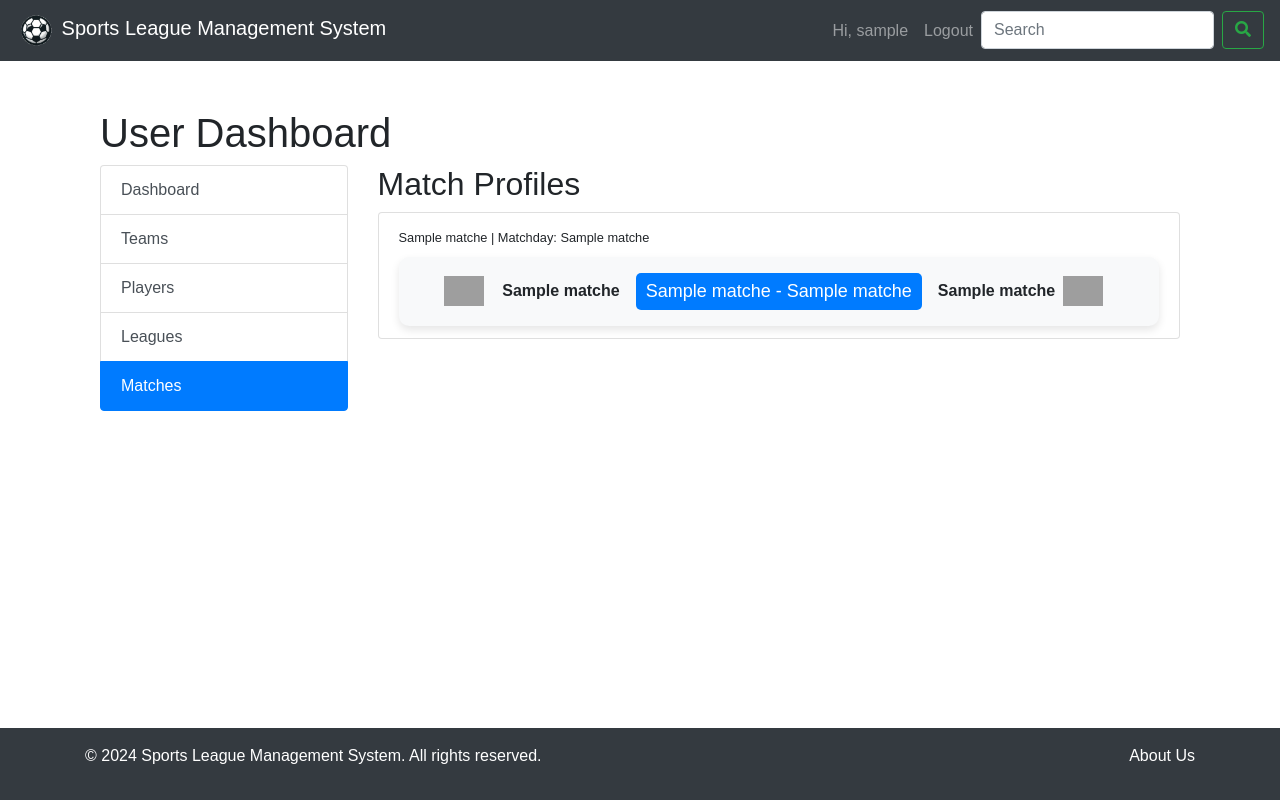
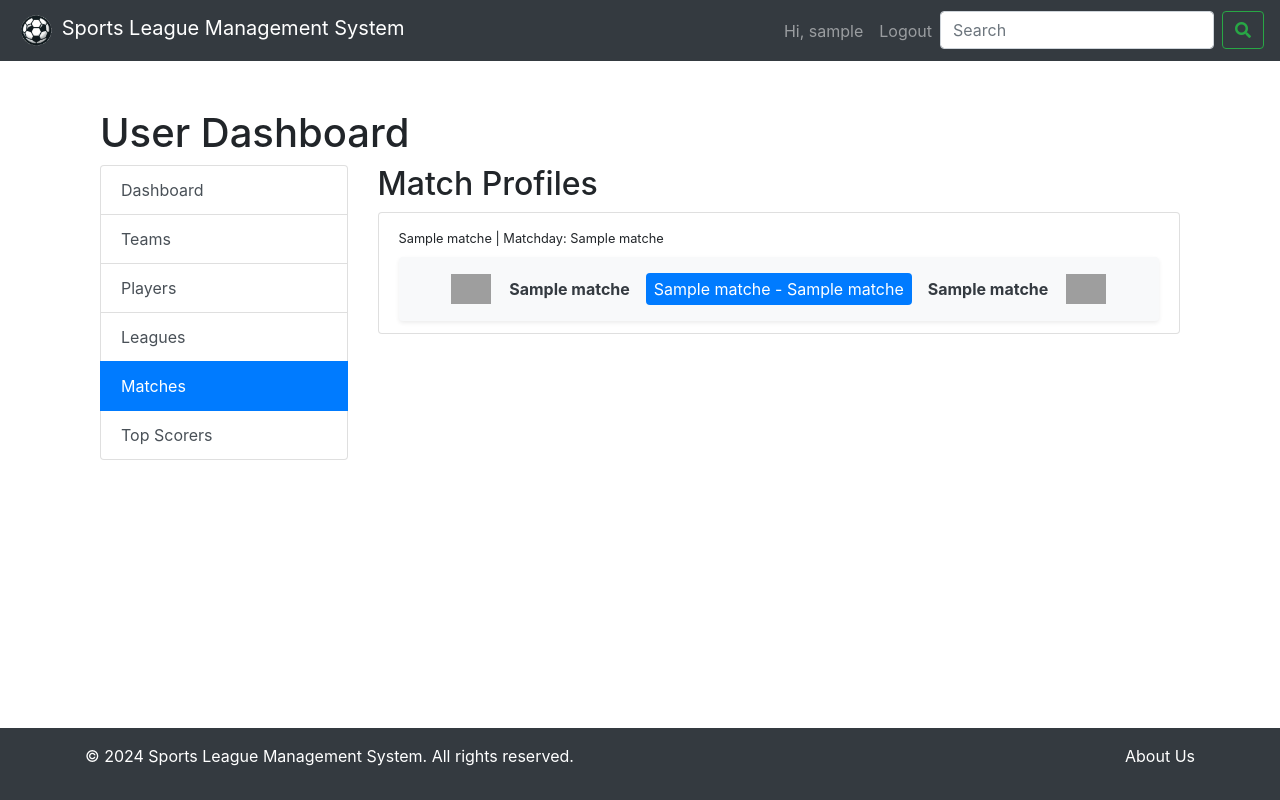
Before and after one commit to kaimg/Sports-League-Management-System, a Flask app: page /user/matches in a window 1280 px wide. Run offline with Flask 3, Linux system fonts and the light colour scheme; the visitor is signed in with stand-in values (Sample User, id 1); a database or web service that is not in the repository returns one stand-in record (values such as "Sample title"); some libraries are stand-ins or nearby versions; grey boxes are pictures that could not be loaded.

Commit message:
Add top scorers menu
Add table scorers to db
Change match profile based on new data

```diff
--- a/templates/user_dashboard.html
+++ b/templates/user_dashboard.html
@@ -11,6 +11,7 @@
                 <a href="{{ url_for('user.user_players') }}" class="list-group-item list-group-item-action {% if request.endpoint == 'user.user_players' %}active{% endif %}">Players</a>
                 <a href="{{ url_for('user.user_leagues') }}" class="list-group-item list-group-item-action {% if request.endpoint == 'user.user_leagues' %}active{% endif %}">Leagues</a>
                 <a href="{{ url_for('user.user_matches') }}" class="list-group-item list-group-item-action {% if request.endpoint == 'user.user_matches' %}active{% endif %}">Matches</a>
+                <a href="{{ url_for('user.user_scorers') }}" class="list-group-item list-group-item-action {% if request.endpoint == 'user.user_scorers' %}active{% endif %}">Top Scorers</a>
             </div>
         </div>
         <div class="col-md-9">
--- a/templates/user_matches.html
+++ b/templates/user_matches.html
@@ -9,36 +9,16 @@
                     <small>{{ match[5] }} | Matchday: {{ match[8] }}</small>
                 </div>
             </div>
-            <div class="d-flex justify-content-center align-items-center match-result-box p-3">
-                <img src="{{ match[6] }}" alt="{{ match[1] }} Logo" class="team-logo">
-                <strong class="mx-2">{{ match[1] }}</strong>
-                <span class="match-score-box mx-2">{{ match[3] }} - {{ match[4] }}</span>
-                <strong class="mx-2">{{ match[2] }}</strong>
-                <img src="{{ match[7] }}" alt="{{ match[2] }} Logo" class="team-logo">
+            <div class="d-flex justify-content-center align-items-center match-result-box p-3 bg-light rounded shadow-sm">
+                <a href="{{ url_for('user.profile_match', match_id=match[0]) }}" class="d-flex align-items-center text-dark">
+                    <img src="{{ match[6] }}" alt="{{ match[1] }} Logo" style="height: 30px; margin-right: 10px;">
+                    <strong class="mx-2">{{ match[1] }}</strong>
+                    <span class="match-score-box mx-2 bg-primary text-white px-2 py-1 rounded">{{ match[3] }} - {{ match[4] }}</span>
+                    <strong class="mx-2">{{ match[2] }}</strong>
+                    <img src="{{ match[7] }}" alt="{{ match[2] }} Logo" style="height: 30px; margin-left: 10px;">
+                </a>
             </div>
         </li>
     {% endfor %}
 </ul>
-
-<style>
-    body {
-        font-family: 'Arial', sans-serif;
-    }
-    .match-result-box {
-        background-color: #f8f9fa;
-        border-radius: 10px;
-        box-shadow: 0 4px 8px rgba(0, 0, 0, 0.1);
-    }
-    .team-logo {
-        height: 30px;
-        margin-right: 10px;
-    }
-    .match-score-box {
-        background-color: #007bff;
-        color: #fff;
-        padding: 5px 10px;
-        border-radius: 5px;
-        font-size: 18px;
-    }
-</style>
 {% endblock %}
--- a/templates/user_teams.html
+++ b/templates/user_teams.html
@@ -35,4 +35,4 @@
         {% endif %}
     </ul>
 </nav>
-{% endblock %}
+{% endblock %}use
--- a/user_routes.py
+++ b/user_routes.py
@@ -112,7 +112,6 @@ def user_matches():
 
 
 
-
 @user_bp.route('/team/<int:team_id>')
 @login_required
 def profile_team(team_id):
@@ -189,50 +188,40 @@ def profile_match(match_id):
 
     cur.execute("""
         SELECT m.match_id,
-               t1.name AS team1_name,
-               t2.name AS team2_name,
-               COALESCE(s1.total_score, 0) AS team1_score,
-               COALESCE(s2.total_score, 0) AS team2_score,
-               m.date, m.location
+               t1.name AS home_team_name,
+               t2.name AS away_team_name,
+               s.full_time_home AS home_score,
+               s.full_time_away AS away_score,
+               TO_CHAR(m.utc_date, 'Month DD, YYYY') AS formatted_date,
+               m.matchday,
+               t1.crestURL AS home_team_logo,
+               t2.crestURL AS away_team_logo,
+               st.name AS stadium_name,
+               st.location AS stadium_location
         FROM matches m
-        JOIN teams t1 ON m.team1_id = t1.team_id
-        JOIN teams t2 ON m.team2_id = t2.team_id
-        LEFT JOIN (SELECT match_id, players.team_id, SUM(score) AS total_score
-                   FROM scores
-                   JOIN players ON scores.player_id = players.player_id
-                   GROUP BY match_id, players.team_id) s1
-        ON (m.match_id = s1.match_id AND m.team1_id = s1.team_id)
-        LEFT JOIN (SELECT match_id, players.team_id, SUM(score) AS total_score
-                   FROM scores
-                   JOIN players ON scores.player_id = players.player_id
-                   GROUP BY match_id, players.team_id) s2
-        ON (m.match_id = s2.match_id AND m.team2_id = s2.team_id)
+        JOIN teams t1 ON m.home_team_id = t1.team_id
+        JOIN teams t2 ON m.away_team_id = t2.team_id
+        LEFT JOIN scores s ON m.match_id = s.match_id
+        JOIN stadiums st ON t1.stadium_id = st.stadium_id
         WHERE m.match_id = %s
     """, (match_id,))
     match = cur.fetchone()
 
     cur.execute("""
-        SELECT p.name, s.score
+        SELECT s.full_time_home, s.full_time_away, s.half_time_home, s.half_time_away
         FROM scores s
-        JOIN players p ON s.player_id = p.player_id
         WHERE s.match_id = %s
     """, (match_id,))
     scores = cur.fetchall()
 
-    cur.execute("""
-        SELECT stat_type, value
-        FROM game_stats
-        WHERE match_id = %s
-    """, (match_id,))
-    game_stats = cur.fetchall()
-
     cur.close()
 
     if match:
-        return render_template('profile_match.html', match=match, scores=scores, game_stats=game_stats)
+        return render_template('profile_match.html', match=match, scores=scores)
     else:
         flash('Match not found', 'error')
         return redirect(url_for('user.user_dashboard'))
+
 
 
 @user_bp.route('/league/<int:league_id>')
@@ -265,3 +254,21 @@ def profile_league(league_id):
     cur.close()
 
     return render_template('profile_league.html', league=league, teams=teams, standings=standings)
+
+@user_bp.route('/user/scorers')
+@login_required
+def user_scorers():
+    db = get_db()
+    cur = db.cursor()
+
+    cur.execute("""
+        SELECT sc.player_id, p.name, sc.goals, sc.assists, sc.penalties, t.crestURL, p.nationality
+        FROM scorers sc
+        JOIN players p ON sc.player_id = p.player_id
+        JOIN teams t ON p.team_id = t.team_id
+        ORDER BY sc.goals DESC
+    """)
+    scorers = cur.fetchall()
+    cur.close()
+
+    return render_template('user_scorers.html', scorers=scorers)
```
Also changed, not shown: templates/profile_match.html (+17 -17 lines), templates/user_scorers.html (added, +21 -0 lines).
